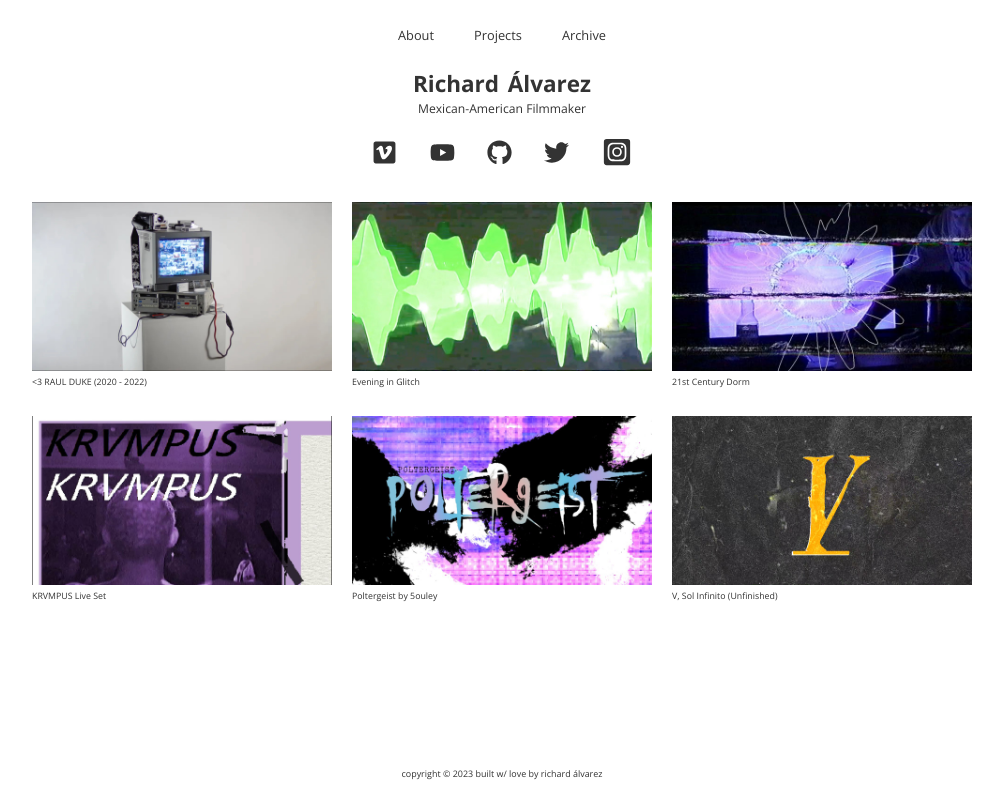
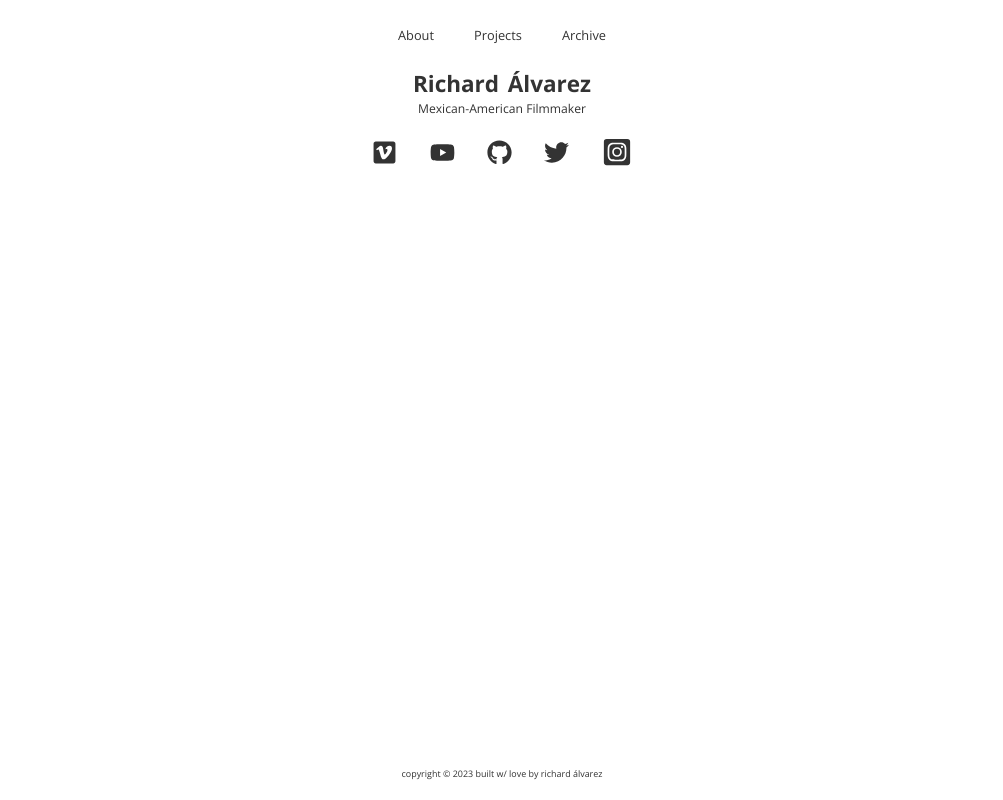
Before and after one commit to raulduk3/raulduke, a Next.js app: page / in a window 1280 px wide. Shown: the whole page, without its empty margins (138-1141 px from the left). Built offline with nearby package versions, Linux system fonts and the light colour scheme.

Commit message:
charlie fixed

```diff
--- a/pages/index.tsx
+++ b/pages/index.tsx
@@ -169,7 +169,7 @@ const Index = ({ router }) => {
                         <SocialLinks></SocialLinks>
                     </Hero>
                     <Container>
-                        {(!currentPage) &&
+                        {(currentPage.includes("#")) &&
                             <Grid>
                             {videos.map((video) => (
                                 <GridItem key={video.title}>
```
